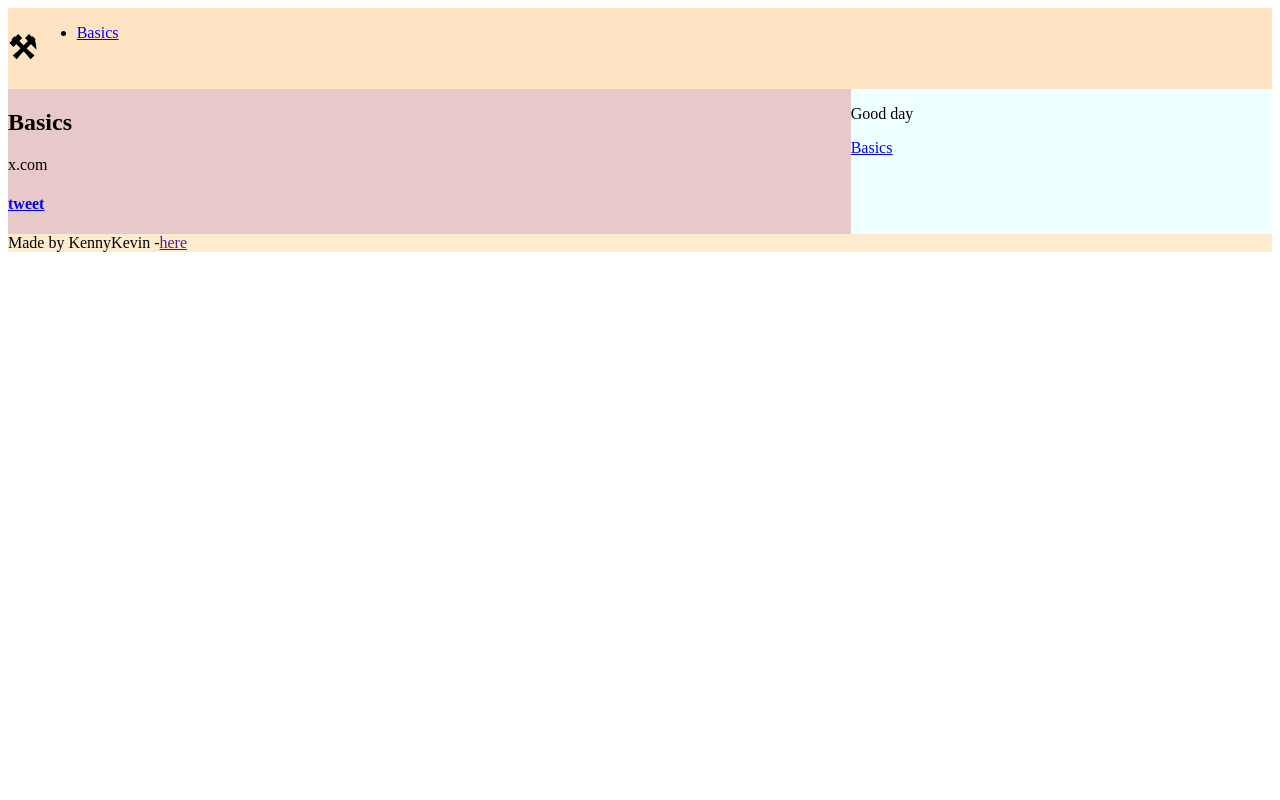
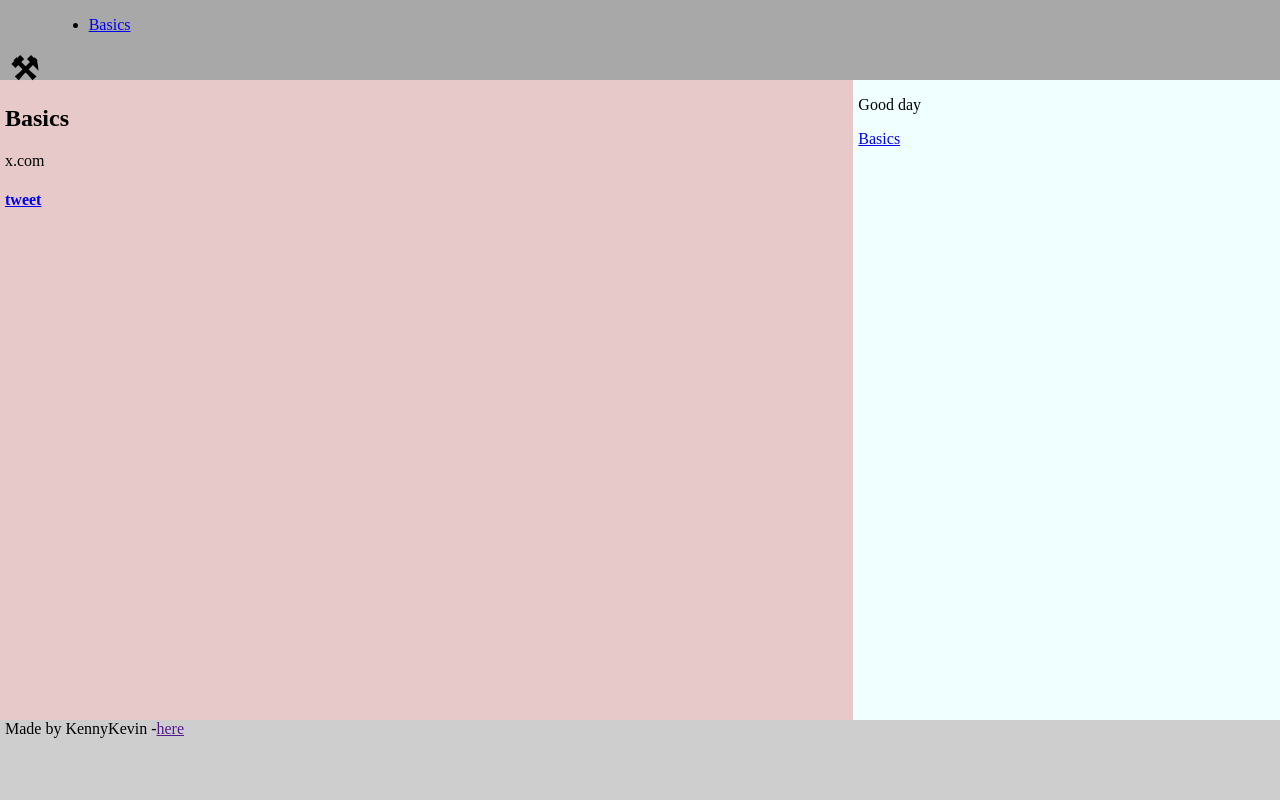
Before and after one commit to KennyKvn001/alu-web-development, a plain HTML site: page css_basic/index.html in a window 1280 px wide. Drawn offline with Linux system fonts and the light colour scheme.

Commit message:
css_basic

```diff
--- a/css_basic/style.css
+++ b/css_basic/style.css
@@ -1,30 +1,44 @@
 body{
     display: flex;
     flex-direction: column;
+    background-color: gray;
+    margin: 0;
+    height: 100vh;
+
 }
-main{
+main {
     display: flex;
     flex-direction: row;
     flex: auto;
 }
-main, article{
+article {
     flex: 2;
     overflow-y: auto;
     background-color: rgb(231, 201, 201);
-    border: 1rem;
+    margin-left: 0;
+    padding: 5px;
 }
-main, aside{
+aside {
     flex: 1;
     overflow-y: auto;
     background-color: azure;
     border: 2rem;
+    padding-left: 5px;
 }
-header{
+header {
     display: flex;
-    background-color: bisque;
+    background-color: rgb(168, 168, 168);
     border: 12px;
+    height: 10vh;
 }
-footer{
+.logo {
+    padding: 10px;
+    margin: 40px 0 20px;
+    position: relative;
+}
+footer {
     display: flex;
-    background-color: blanchedalmond;
+    background-color: rgb(206, 206, 206);
+    padding-left: 5px;
+    height: 10vh;
 }
```
